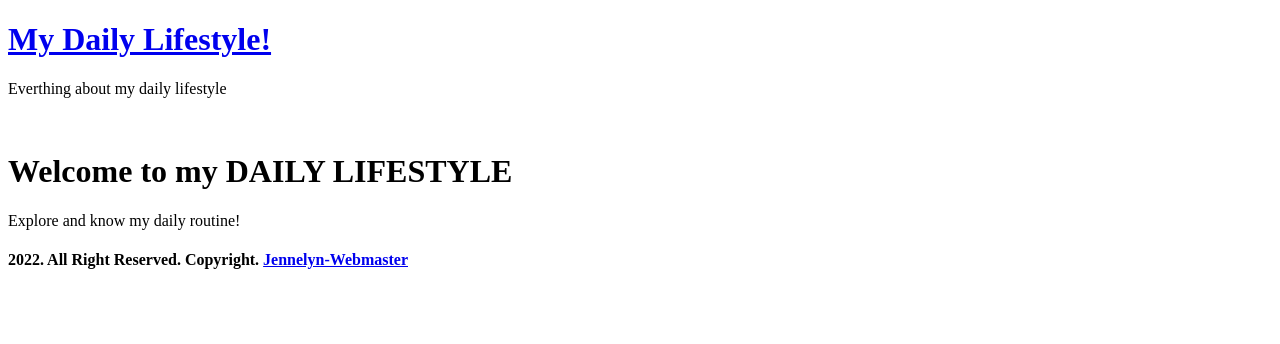
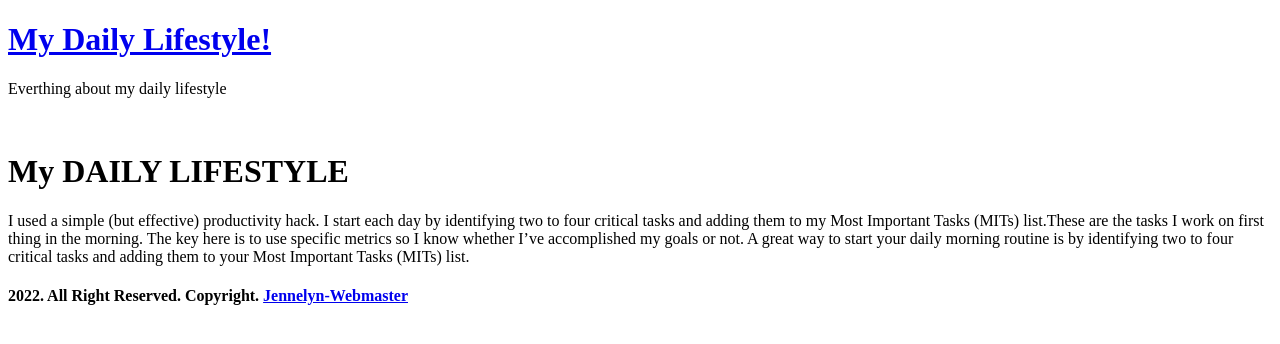
Before and after one commit to JennelynM/MyBlogSite, a plain HTML site: page index.html in a window 1280 px wide. Drawn offline with Linux system fonts and the light colour scheme.

Commit message:
First Content added

```diff
--- a/index.html
+++ b/index.html
@@ -12,8 +12,8 @@
         <h1> <a href="#"> My Daily Lifestyle! </a> </h1>
         <p> Everthing about my daily lifestyle</p>
         <br />
-        <h1>Welcome to my DAILY LIFESTYLE</h1>
-        <p> Explore and know my daily routine!</p>
+        <h1>My DAILY LIFESTYLE</h1>
+        <p> I used a simple (but effective) productivity hack. I start each day by identifying two to four critical tasks and adding them to my Most Important Tasks (MITs) list.These are the tasks I work on first thing in the morning. The key here is to use specific metrics so I know whether I’ve accomplished my goals or not. A great way to start your daily morning routine is by identifying two to four critical tasks and adding them to your Most Important Tasks (MITs) list.</p>
 
         <h4>  2022. All Right Reserved. Copyright. <a href="#">Jennelyn-Webmaster </a> </h4>
 
```
